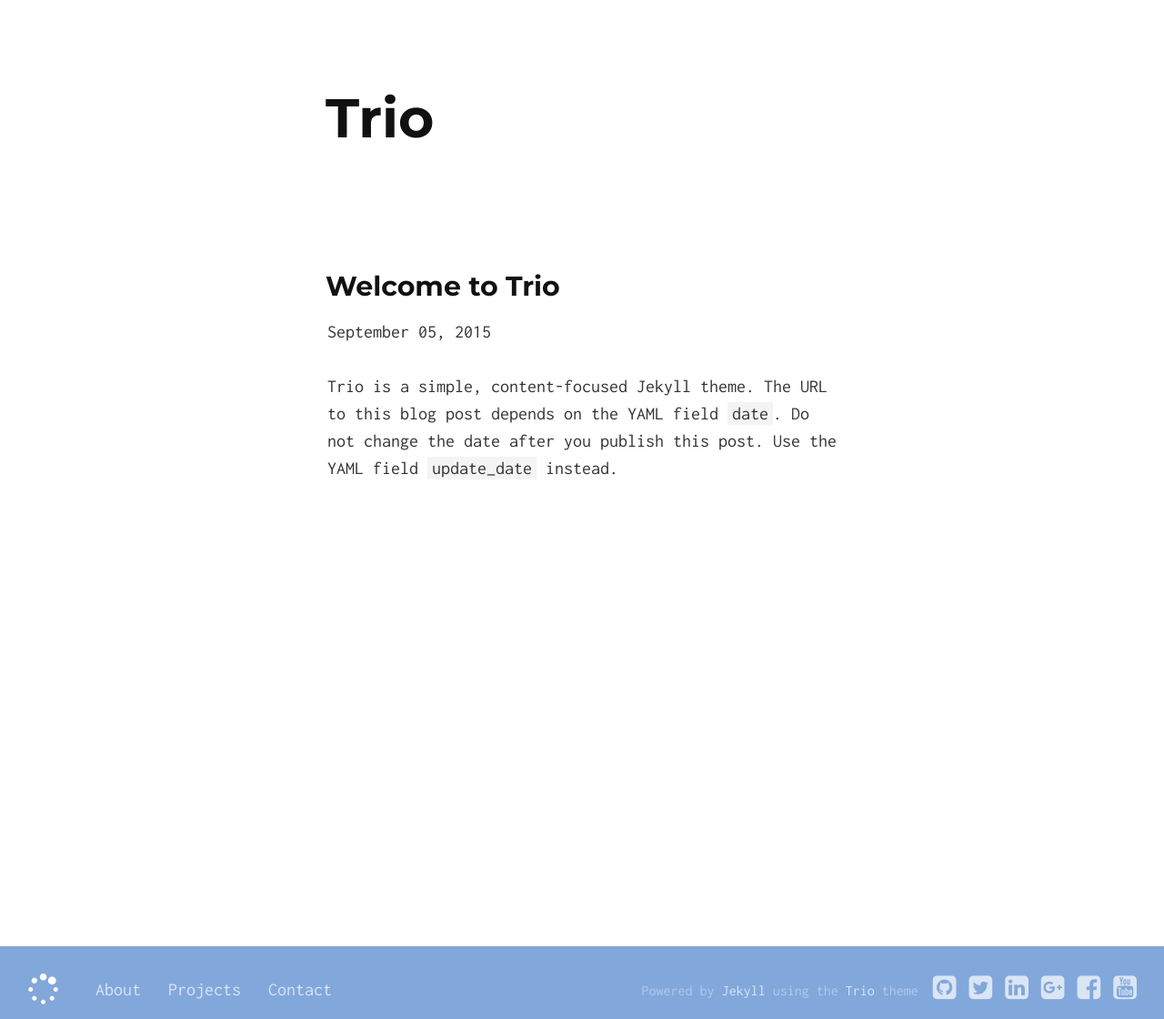
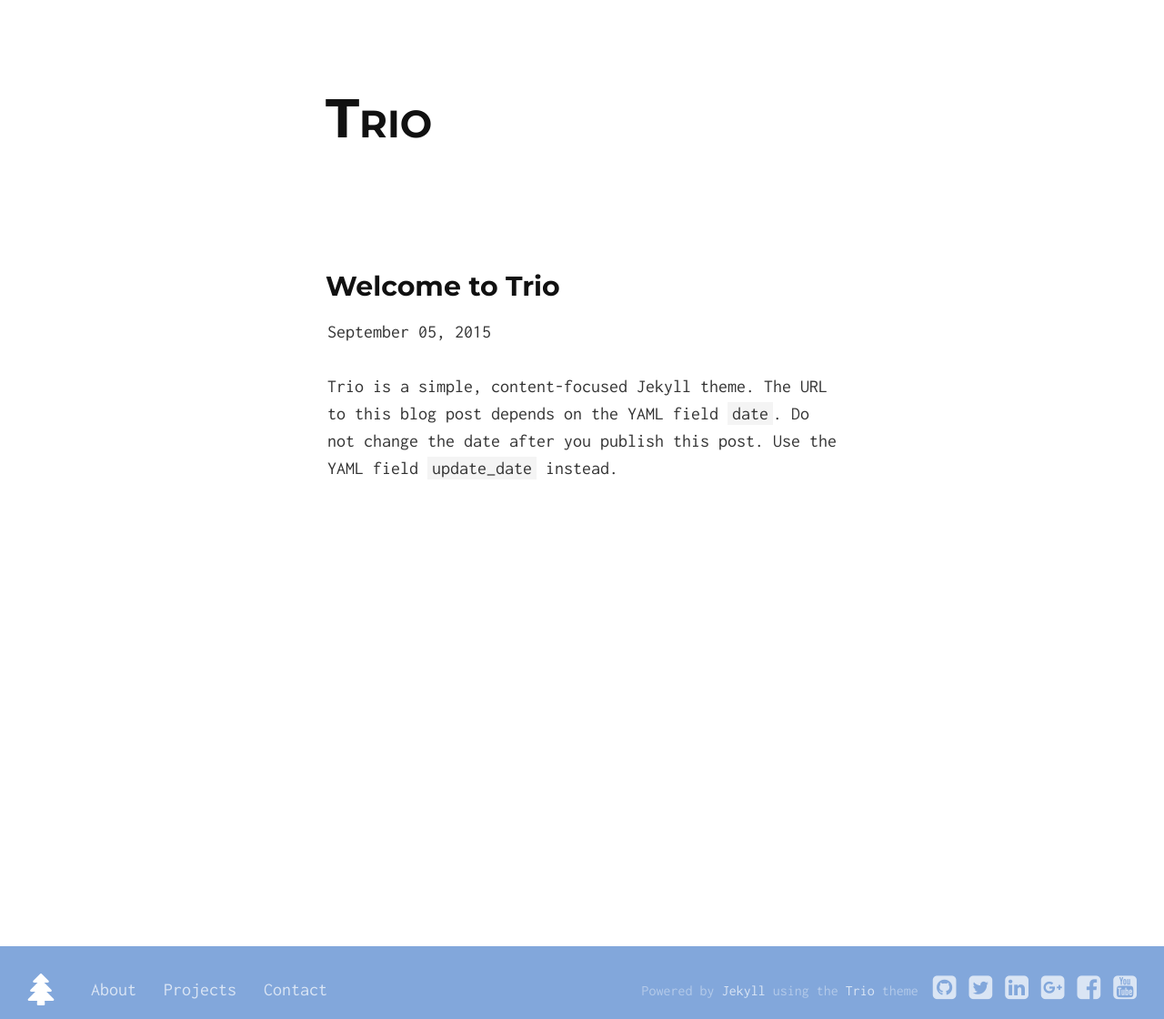
Before and after one commit to ankur-gupta/trio, a Jekyll site: the page built from _posts/2015-09-05-welcome-to-trio.md, in a window 1280 px wide. Shown: the whole page at 91% size. Built offline with Jekyll 4.4.1, drawn with Linux system fonts in a browser that asks for light colours; nearby versions of some CDN libraries; Markdown is read by kramdown in place of the engine named in the settings.

Commit message:
Fixing site title Adding changeable fort awesome icon in _config.yml

```diff
--- a/_config.yml
+++ b/_config.yml
@@ -3,6 +3,7 @@ title: Trio
 description: 'A simple content-focused Jekyll theme'
 url:
 date_format: '%B %d, %Y'
+fort_awesome_icon: tree
 
 # Owner configuration
 owner:
--- a/_layouts/default.html
+++ b/_layouts/default.html
@@ -45,7 +45,7 @@
 <body>
 <div class="wrapper-for-content-outside-of-footer">
    <div class = "container content">
-        <h1><a href="/">{{ site.title }}</a></h1>
+        <h1 class="site-title"><a href="/">{{ site.title }}</a></h1>
         {{ content }}
     </div>
 </div>
@@ -60,7 +60,7 @@
 <!-- Footer: begin -->
 <footer class="stickyfooter" role="contentinfo">
   <div class="footer-logo">
-    <a href="/"><i class="fa fa-spinner"></i></a>
+    <a href="/"><i class="fa fa-{{ site.fort_awesome_icon }}"></i></a>
   </div>
     <ul>
       <li><a href="javascript:void(0)">About</a></li>
--- a/css/solo.css
+++ b/css/solo.css
@@ -23,7 +23,8 @@ body {
 }
 
 a {
-  color: #0074d9; /* From http://clrs.cc */
+  /* color: #0074d9; */ /* Original from Solo: From http://clrs.cc */
+  color: #477DCA; /* From bourbon refills */
   text-decoration: none;
 }
 
@@ -53,6 +54,18 @@ h1 {
 
 h1 a {
   color: inherit;
+}
+
+h1.site-title {
+  margin-right: 0em;
+  margin-bottom: 1em;
+  padding-right: 0em;
+  font-variant: small-caps;
+}
+
+h1.site-title a, h1.site-title a:hover, h1.site-title a:focus,
+h1.site-title a:active {
+  text-decoration: none;
 }
 
 h2 {
```
